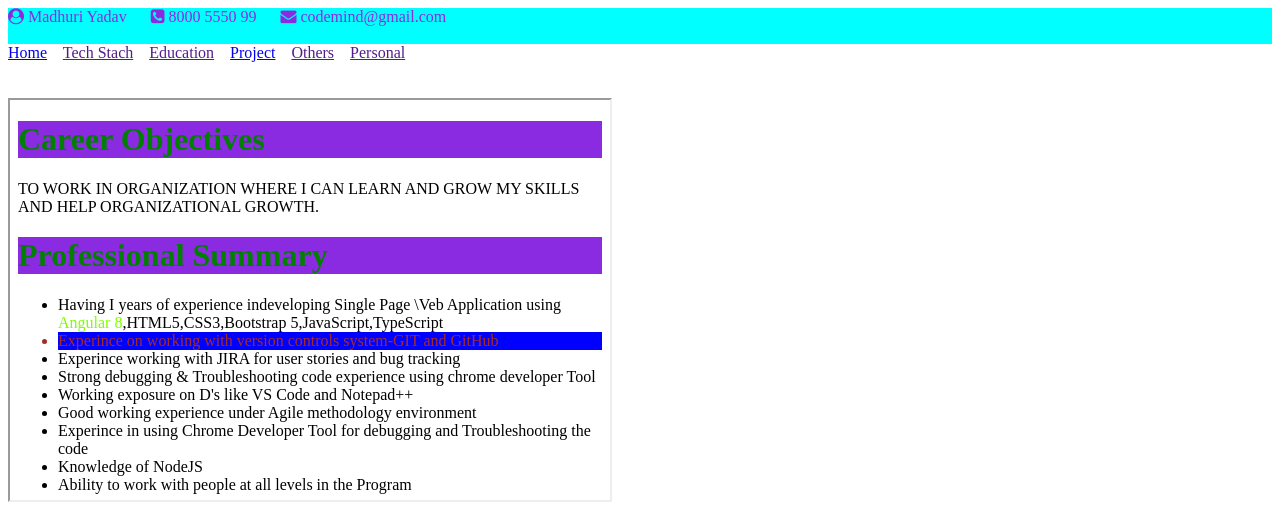
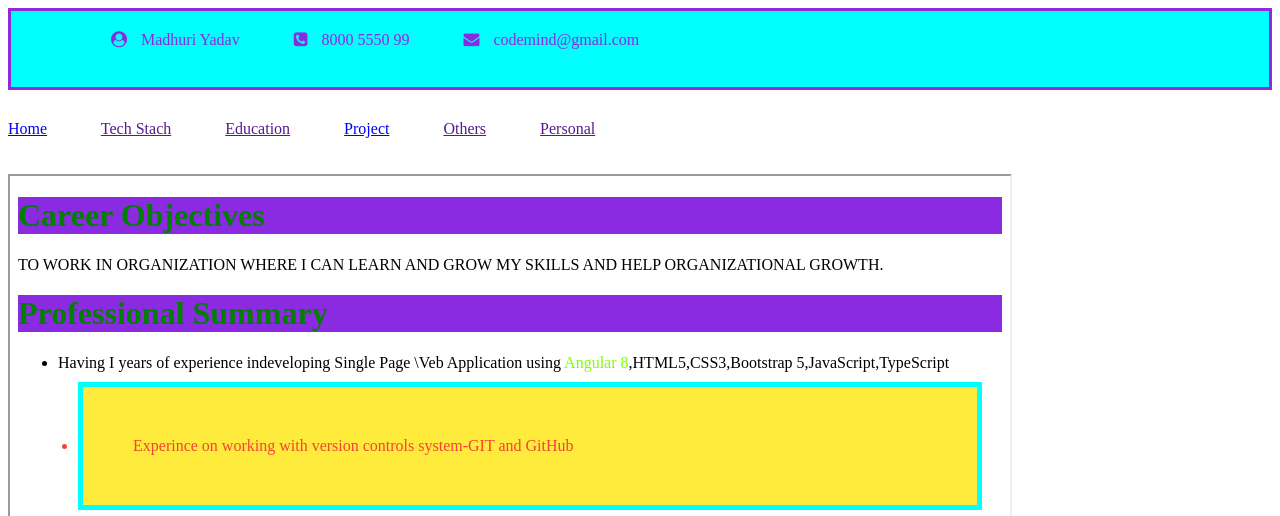
Before and after one commit to Madhuri703890/Myprofile, a plain HTML site: page index.html in a window 1280 px wide. Shown: the top 516 px of the page. Drawn offline with Linux system fonts and the light colour scheme.

Commit message:
css box model
design by using margine and padding

```diff
--- a/home.html
+++ b/home.html
@@ -14,8 +14,20 @@
         }
         #list
         {
-            color: brown;
-            background-color: blue;
+            color: #f44336;
+            background-color: #FFEB3B;
+            border-style: solid;
+            border-width: 5px;
+            border-color: aqua;
+           /* padding-left: 100PX;
+            padding-top: 20PX;
+            padding-bottom: 20PX;
+            padding-right: 100px;*/
+            padding: 50px 50px 50px 50px;
+           /* margin-top: 10px;
+            margin-bottom: 10px;*/
+            margin: 10px 20px 10px 20px;
+
         }
     </style>
 </head>
--- a/index.html
+++ b/index.html
@@ -13,6 +13,31 @@
       header{
         background-color: aqua;
         color: blueviolet;
+        border-style: solid;
+        border: 10px 10px 10px 10px;
+        padding: 20px 100px 20px 100px;
+      }
+      .name{
+        margin-right: 50px;
+        margin-left: 10px;
+      }
+      .phone
+      {
+        margin-right: 50px;
+        margin-left: 10px;
+      }
+      .email
+      {
+        margin-left: 10px;
+      }
+      .nav{
+        margin-right: 50px;
+        /*padding: 100px 20px 100px 20px;
+        margin-top: 20px;*/
+
+      }
+      nav{
+        padding-top: 30px;
       }
     </style>
   </head>
@@ -21,28 +46,28 @@
 
     <header>
       <i class="fa fa-user-circle" aria-hidden="true"></i>
-      <span>Madhuri Yadav</span>&nbsp;&nbsp;&nbsp;&nbsp;&nbsp;
+      <span class="name">Madhuri Yadav</span>
       <i class="fa fa-phone-square" aria-hidden="true"></i>
-      <span>8000 5550 99</span>&nbsp;&nbsp;&nbsp;&nbsp;&nbsp;
+      <span class="phone">8000 5550 99</span>
       <i class="fa fa-envelope" aria-hidden="true"></i>
-      <span>codemind@gmail.com</span>
+      <span class="email">codemind@gmail.com</span>
       <br />
       <br />
     </header>
     <!-Navigation Section _>
     <nav>
-      <a href="home.html" target="iframe">Home</a>&nbsp;&nbsp;&nbsp;
-      <a href="">Tech Stach</a>&nbsp;&nbsp;&nbsp;
-      <a href="">Education</a>&nbsp;&nbsp;&nbsp;
-      <a href="projectDetails.html" target="iframe">Project</a>&nbsp;&nbsp;&nbsp;
-      <a href="">Others</a>&nbsp;&nbsp;&nbsp;
-      <a href="">Personal</a>&nbsp;&nbsp;&nbsp;
+      <a href="home.html" target="iframe" class="nav">Home</a>
+      <a href="" class="nav">Tech Stach</a>
+      <a href="" class="nav">Education</a>
+      <a href="projectDetails.html" target="iframe"class="nav">Project</a>
+      <a href="" class="nav">Others</a>
+      <a href="" class="nav">Personal</a>
     </nav>
 
     <br />
     <br />
     <!-Main Body->
-    <iframe src="home.html" height="400" width="600" name="iframe" frameborder="1"></iframe>
+    <iframe src="home.html" height="400" width="1000" name="iframe" frameborder="1"></iframe>
     <br />
     <!-Footer Section->
     <p>
```
Also changed, not shown: others.html (added, +27 -0 lines).
